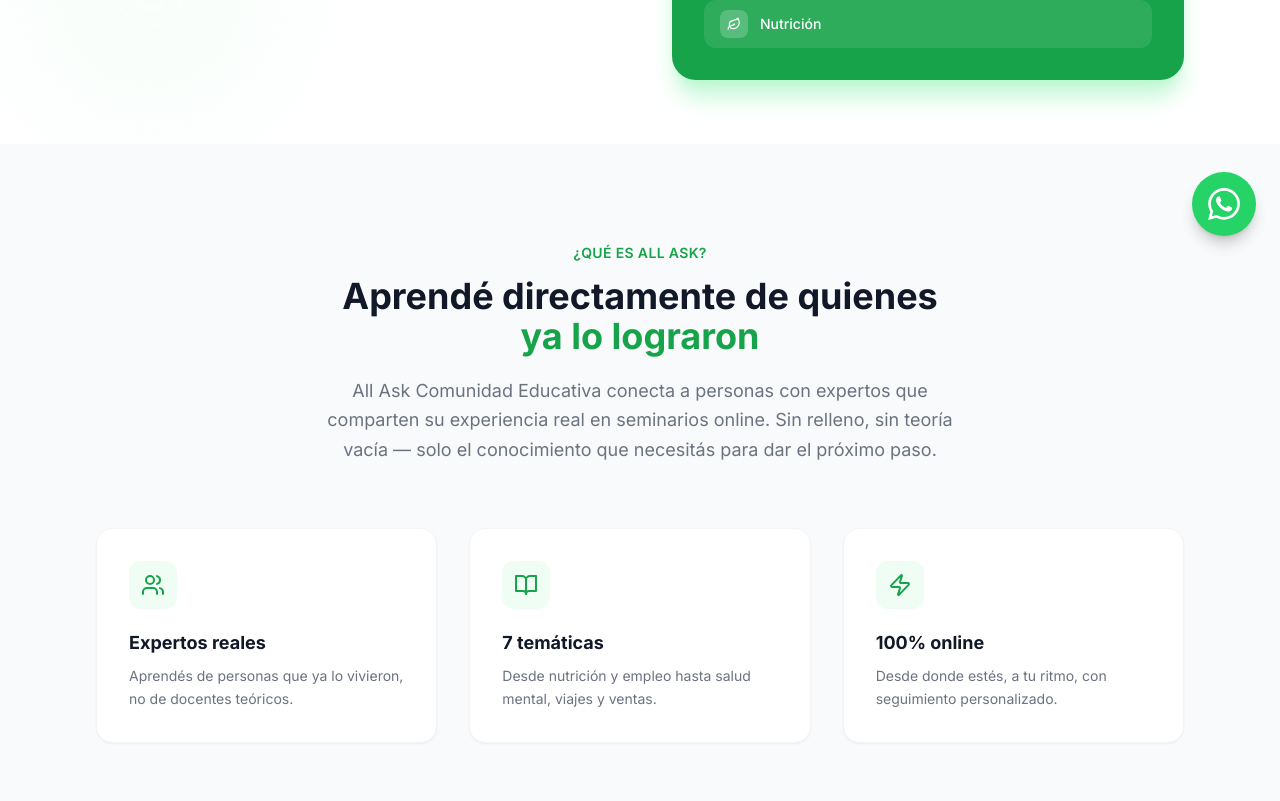
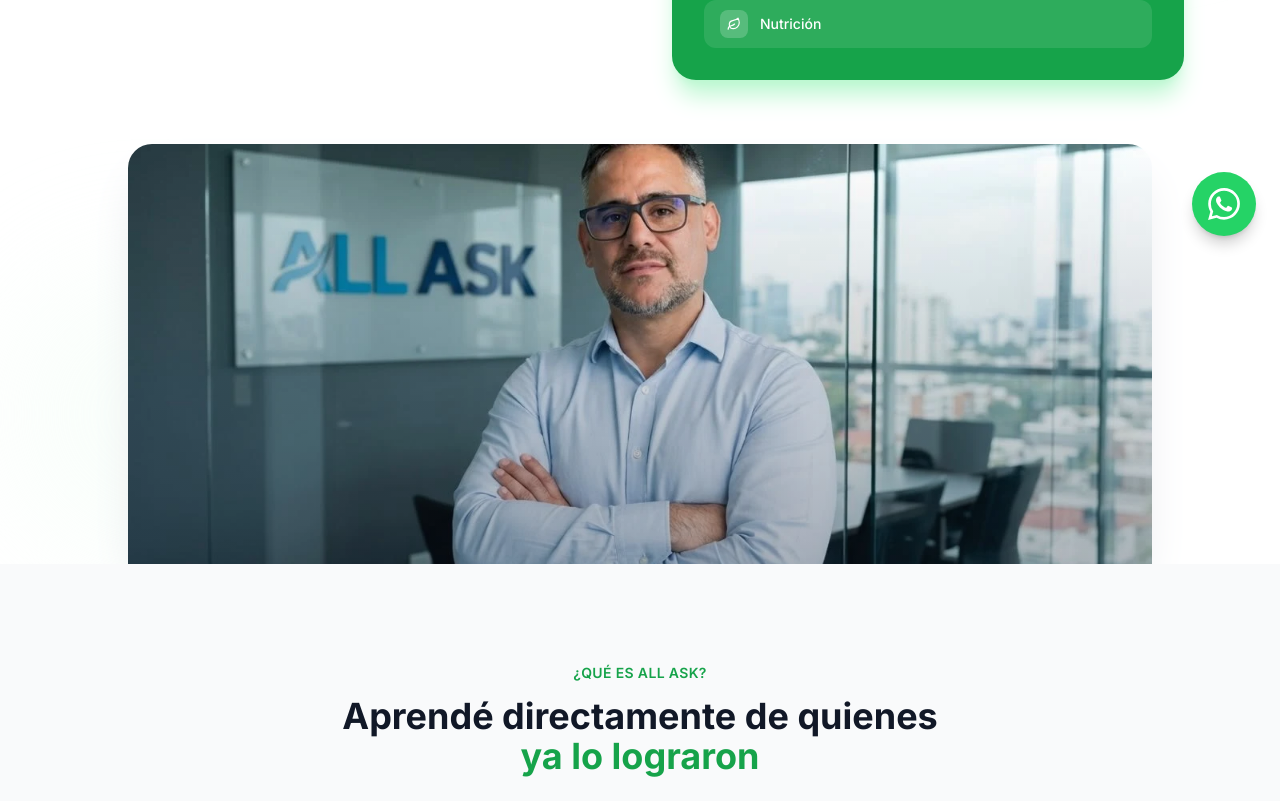
Before and after one commit to ttomifernandez/all-ask, a Next.js app: page / in a window 1280 px wide. Shown: the part 540-1341 px from the top of the page. Built offline with nearby package versions, Linux system fonts and the light colour scheme.

Commit message:
update components/Hero.tsx: hero image + about pillars

```diff
--- a/components/Hero.tsx
+++ b/components/Hero.tsx
@@ -1,4 +1,5 @@
 'use client'
+import Image from 'next/image'
 import { motion } from 'framer-motion'
 import { Sparkles, BookOpen, Briefcase, TrendingUp, Globe, Heart, Leaf } from 'lucide-react'
 
@@ -19,18 +20,17 @@
       className="relative overflow-hidden bg-white"
       aria-label="Inicio"
     >
-      {/* Fondo sutil */}
       <div className="absolute inset-0 pointer-events-none" aria-hidden="true">
         <div className="absolute -top-20 -right-20 w-[500px] h-[500px] bg-brand-50 rounded-full blur-3xl opacity-60" />
         <div className="absolute bottom-0 left-0 w-[300px] h-[300px] bg-brand-50 rounded-full blur-3xl opacity-40" />
       </div>
 
-      <div className="relative z-10 max-w-6xl mx-auto px-4 sm:px-6 lg:px-8 pt-24 pb-14 sm:pt-28 sm:pb-16">
-        <div className="grid lg:grid-cols-2 gap-10 lg:gap-16 items-center">
+      <div className="relative z-10 max-w-6xl mx-auto px-4 sm:px-6 lg:px-8 pt-24 pb-0 sm:pt-28">
+        {/* Fila superior: texto izq + panel seminarios der */}
+        <div className="grid lg:grid-cols-2 gap-10 lg:gap-16 items-center pb-12 sm:pb-16">
 
-          {/* ── Columna izquierda: texto ── */}
+          {/* Columna izquierda: texto */}
           <div className="text-center lg:text-left">
-            {/* Badge */}
             <motion.div
               initial={{ opacity: 0, y: 12 }}
               animate={{ opacity: 1, y: 0 }}
@@ -41,7 +41,6 @@
               Seminarios online con expertos reales
             </motion.div>
 
-            {/* Logo */}
             <motion.div
               initial={{ opacity: 0, y: 16 }}
               animate={{ opacity: 1, y: 0 }}
@@ -52,7 +51,6 @@
               <span className="text-5xl sm:text-6xl lg:text-7xl font-black tracking-tight text-brand-800 leading-none">ASK</span>
             </motion.div>
 
-            {/* Tagline */}
             <motion.h1
               initial={{ opacity: 0, y: 16 }}
               animate={{ opacity: 1, y: 0 }}
@@ -62,7 +60,6 @@
               Un experto te enseña el camino
             </motion.h1>
 
-            {/* Subtítulo */}
             <motion.p
               initial={{ opacity: 0, y: 16 }}
               animate={{ opacity: 1, y: 0 }}
@@ -73,29 +70,22 @@
               Sin teoría vacía, solo experiencia real.
             </motion.p>
 
-            {/* CTAs */}
             <motion.div
               initial={{ opacity: 0, y: 16 }}
               animate={{ opacity: 1, y: 0 }}
               transition={{ duration: 0.5, ease: 'easeOut', delay: 0.24 }}
               className="flex flex-col sm:flex-row gap-3 justify-center lg:justify-start"
             >
-              <a
-                href="#seminarios"
-                className="inline-flex items-center justify-center gap-2 bg-brand-600 text-white font-semibold px-7 py-3.5 rounded-xl hover:bg-brand-700 transition-all hover:shadow-lg hover:shadow-brand-200 active:scale-95"
-              >
+              <a href="#seminarios" className="inline-flex items-center justify-center gap-2 bg-brand-600 text-white font-semibold px-7 py-3.5 rounded-xl hover:bg-brand-700 transition-all hover:shadow-lg hover:shadow-brand-200 active:scale-95">
                 Ver seminarios
               </a>
-              <a
-                href="#contacto"
-                className="inline-flex items-center justify-center gap-2 bg-white text-brand-700 font-semibold px-7 py-3.5 rounded-xl border-2 border-brand-200 hover:border-brand-400 hover:bg-brand-50 transition-all active:scale-95"
-              >
+              <a href="#contacto" className="inline-flex items-center justify-center gap-2 bg-white text-brand-700 font-semibold px-7 py-3.5 rounded-xl border-2 border-brand-200 hover:border-brand-400 hover:bg-brand-50 transition-all active:scale-95">
                 Consultar ahora
               </a>
             </motion.div>
           </div>
 
-          {/* ── Columna derecha: panel de temáticas ── */}
+          {/* Columna derecha: panel seminarios */}
           <motion.div
             initial={{ opacity: 0, x: 24 }}
             animate={{ opacity: 1, x: 0 }}
@@ -123,8 +113,25 @@
               ))}
             </div>
           </motion.div>
+        </div>
 
-        </div>
+        {/* Imagen hero — borde superior redondeado, sin borde inferior */}
+        <motion.div
+          initial={{ opacity: 0, y: 24 }}
+          animate={{ opacity: 1, y: 0 }}
+          transition={{ duration: 0.7, ease: 'easeOut', delay: 0.35 }}
+          className="relative rounded-t-3xl overflow-hidden shadow-2xl shadow-gray-200 max-w-5xl mx-auto"
+        >
+          <Image
+            src="/images/hero.webp"
+            alt="All Ask Comunidad Educativa — seminarios con expertos reales"
+            width={1280}
+            height={714}
+            className="w-full object-cover max-h-[340px] sm:max-h-[420px]"
+            priority
+          />
+          <div className="absolute inset-0 bg-gradient-to-t from-gray-900/30 to-transparent pointer-events-none" />
+        </motion.div>
       </div>
     </section>
   )
```
